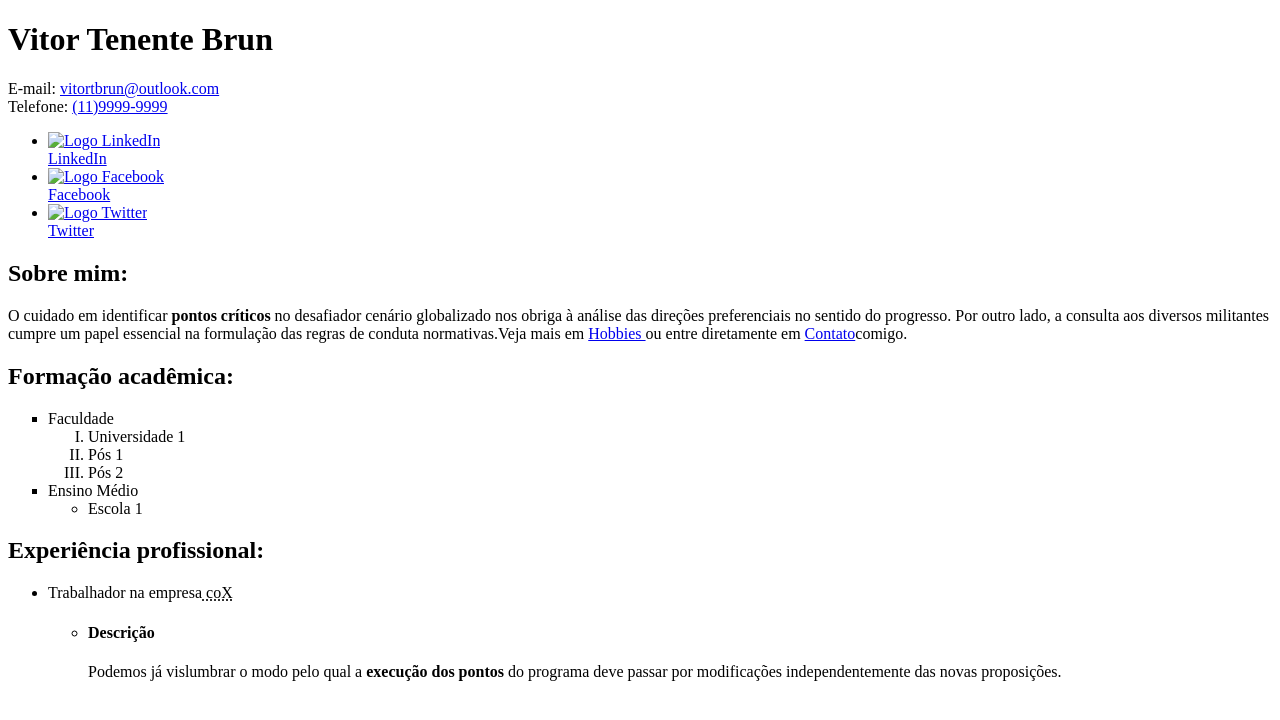
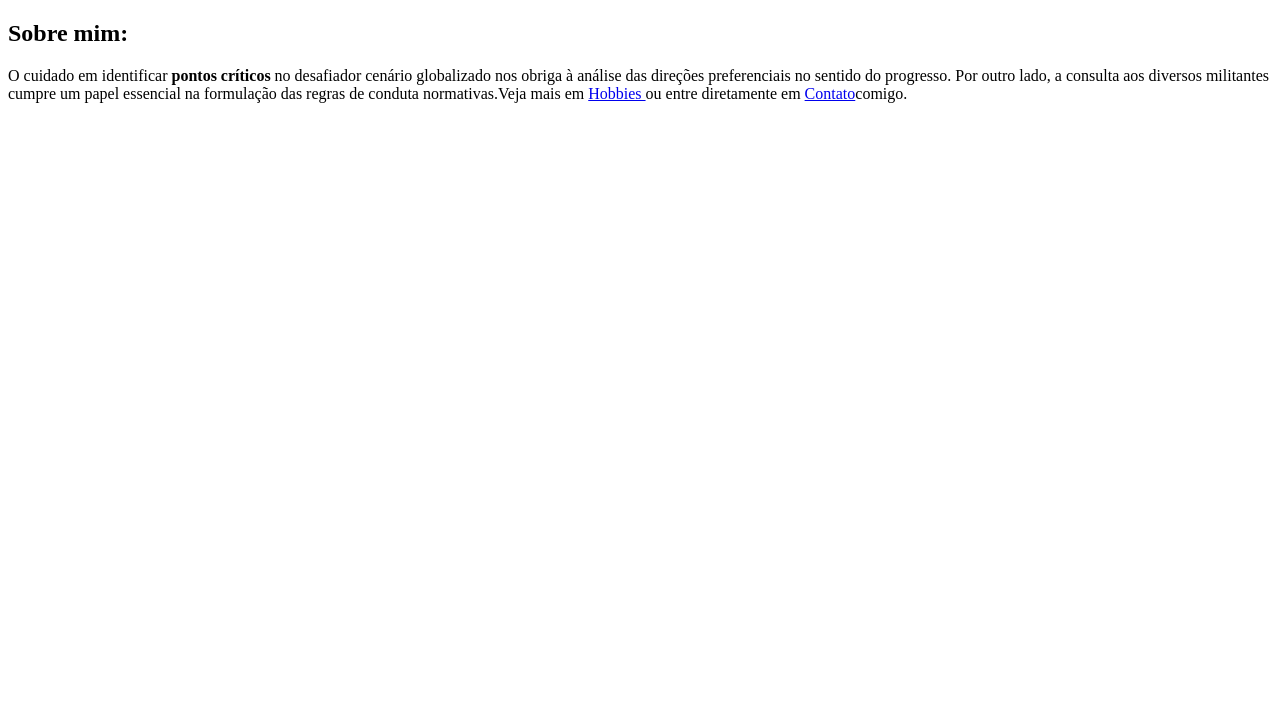
Before and after one commit to VitorTenente/nodejs-ivo, a plain HTML site: page exercicios/02-exercicio/index.html in a window 1280 px wide. Drawn offline with Linux system fonts and the light colour scheme.

Commit message:
modificando ex 2

```diff
--- a/exercicios/02-exercicio/app.js
+++ b/exercicios/02-exercicio/app.js
@@ -10,9 +10,9 @@ const server = http.createServer(
 
         if (request.url === '/') {
             arquivo = 'index.html';
-        } else if (request.url === '/hobbies.html') {
+        } else if (request.url === '/hobbies') {
             arquivo = 'hobbies.html'
-        } else if (request.url === '/contato.html') {
+        } else if (request.url === '/contato') {
             arquivo = 'contato.html'
         } else {
             arquivo = 'erro.html'
--- a/exercicios/02-exercicio/index.html
+++ b/exercicios/02-exercicio/index.html
@@ -5,61 +5,14 @@
         <title>CV Vitor Tenente</title>
     </head>
     <body>
-        <header>
-            <h1>Vitor Tenente Brun</h1>
-
-            <div class="email">E-mail: <a href="mailto:vitortbrun@outlook.com.com?subject=exercicio">
-                vitortbrun@outlook.com</a></div>
-            <div>Telefone: <a href="tel:11967478366">(11)9999-9999</a></div>
-            <ul class="rede-social">
-                <li class="img-linkedin">
-                    <a target="_blank" href="https://www.linkedin.com/"><img src="./img/LinkedIn.webp" alt="Logo LinkedIn" width="20" height="15"></a>
-                    <div class="linkedin"><a target="_blank" href="https://www.linkedin.com/">LinkedIn</a></div>
-                </li>
-                <li class="img-facebook">
-                    <a target="_blank" href="https://www.facebook.com/"><img src="./img/facebook.jpeg" alt="Logo Facebook" width="20" height="15"></a>
-                    <div class="facebook"><a target="_blank" href="https://www.facebook.com/">Facebook</a></div>
-                </li>
-                <li class="img-twitter">
-                    <a target="_blank" href="https://www.twitter.com/"><img src="./img/Twitter.png" alt="Logo Twitter" width="20" height="15"></a>
-                    <div class="twitter"><a target="_blank" href="https://www.facebook.com/">Twitter</a></div>
-                </li>
-            </ul>
         </header>
         <section>
             <article>
                 <h2>Sobre mim:</h2>
-                <p>O cuidado em identificar <strong>pontos críticos</strong> no desafiador cenário globalizado nos obriga à análise das direções preferenciais no sentido do progresso. Por outro lado, a consulta aos diversos militantes cumpre um papel essencial na formulação das regras de conduta normativas.Veja mais em <a href="./hobbies.html">Hobbies
-                </a>ou entre diretamente em <a href="/contato.html">Contato</a>comigo.</p>
+                <p>O cuidado em identificar <strong>pontos críticos</strong> no desafiador cenário globalizado nos obriga à análise das direções preferenciais no sentido do progresso. Por outro lado, a consulta aos diversos militantes cumpre um papel essencial na formulação das regras de conduta normativas.Veja mais em <a href='./hobbies'>Hobbies
+                </a>ou entre diretamente em <a href="/contato">Contato</a>comigo.</p>
             </article>
-            <article>
-                <h2>Formação acadêmica:</h2>
-                <ul type="square">
-                    <li>Faculdade
-                        <ol type="I">
-                            <li>Universidade 1</li>
-                            <li>Pós 1</li>
-                            <li>Pós 2</li>
-                        </ol>
-                    </li>
-                    <li>Ensino Médio
-                        <ul>
-                            <li>Escola 1</li>
-                        </ul>
-                    </li>
-                </ul>
-            </article>
-            <article>
-                <h2>Experiência profissional:</h2>
-                <ul>
-                    <li>Trabalhador na empresa<abbr title="CompanyX"> coX </abbr>
-                        <ul>
-                            <li><h4>Descrição</h4></li>
-                            <p>Podemos já vislumbrar o modo pelo qual a <strong>execução dos pontos</strong> do programa deve passar por modificações independentemente das novas proposições.</p>
-                        </ul>
-                    </li>
-                </ul>
-            </article>
+
         </section>
     </body>
 </html>
```
